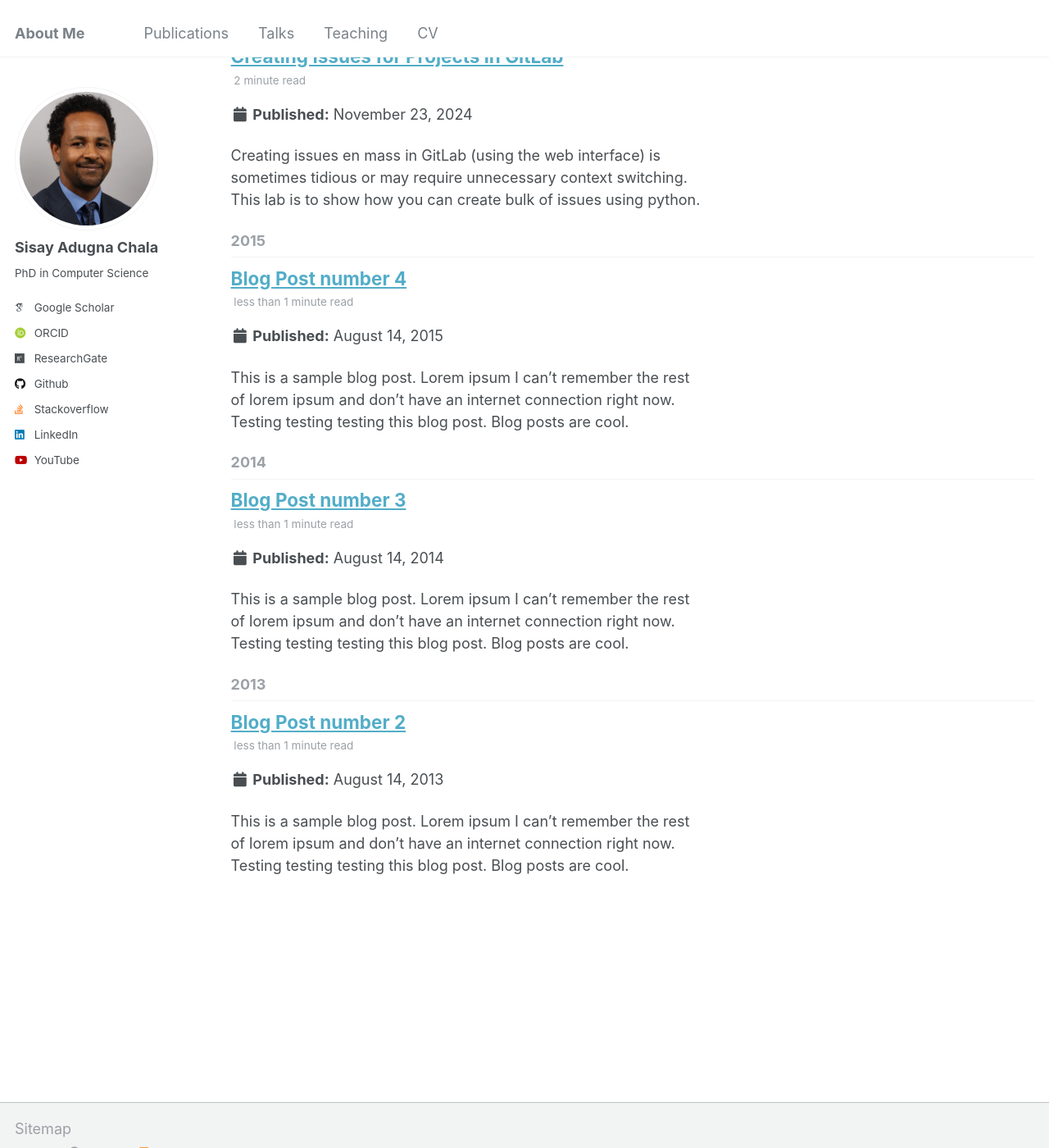
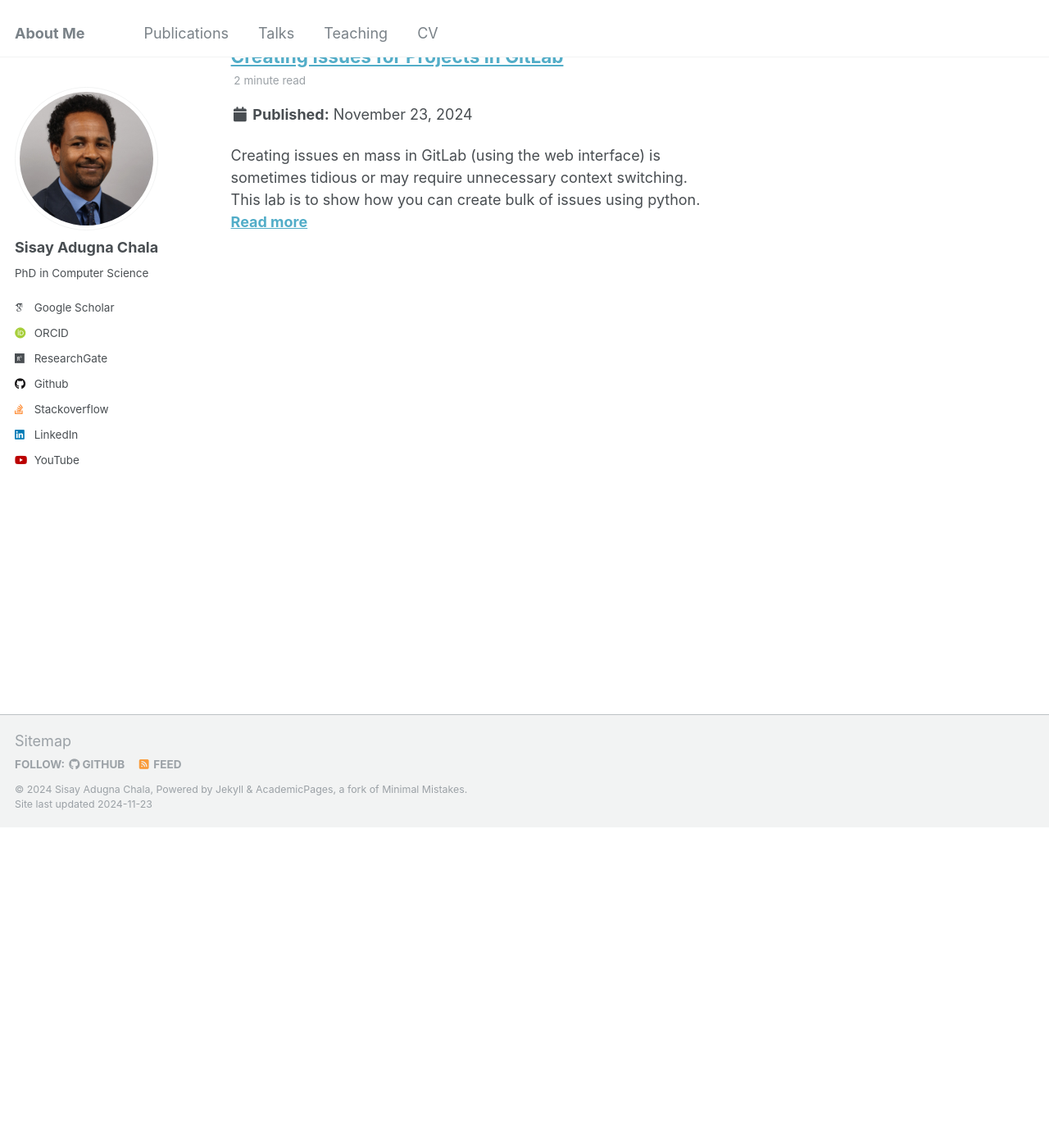
Before and after one commit to sisayie/sisayie.github.io, a Jekyll site: the page built from _pages/year-archive.html, in a window 1280 px wide and 1400 px high, scrolled down 391 px. Shown: the whole window at 82% size. Built offline with Jekyll 4.4.1, drawn with Linux system fonts in a browser that asks for light colours; some web fonts are replaced.

Commit message:
Readmore enabled

```diff
--- a/_config.yml
+++ b/_config.yml
@@ -87,7 +87,7 @@ teaser                   :  # filename of teaser fallback teaser image placed in
 breadcrumbs              : false # true, false (default)
 words_per_minute         : 160
 future                   : true
-read_more                : "disabled" # if enabled, adds "Read more" links to excerpts
+read_more                : "enabled" # if enabled, adds "Read more" links to excerpts
 talkmap_link             : false #change to true to add link to talkmap on talks page
 comments:
   provider               : # false (default), "disqus", "discourse", "facebook", "google-plus", "staticman", "custom"
--- a/_posts/2013-08-14-blog-post-2.md
+++ /dev/null
@@ -1,20 +0,0 @@
----
-title: 'Blog Post number 2'
-date: 2013-08-14
-permalink: /posts/2013/08/blog-post-2/
-tags:
-  - cool posts
-  - category1
-  - category2
----
-
-This is a sample blog post. Lorem ipsum I can't remember the rest of lorem ipsum and don't have an internet connection right now. Testing testing testing this blog post. Blog posts are cool.
-
-Headings are cool
-======
-
-You can have many headings
-======
-
-Aren't headings cool?
-------
--- a/_posts/2014-08-14-blog-post-3.md
+++ /dev/null
@@ -1,20 +0,0 @@
----
-title: 'Blog Post number 3'
-date: 2014-08-14
-permalink: /posts/2014/08/blog-post-3/
-tags:
-  - cool posts
-  - category1
-  - category2
----
-
-This is a sample blog post. Lorem ipsum I can't remember the rest of lorem ipsum and don't have an internet connection right now. Testing testing testing this blog post. Blog posts are cool.
-
-Headings are cool
-======
-
-You can have many headings
-======
-
-Aren't headings cool?
-------
```
Also changed, not shown: _posts/2015-08-14-blog-post-4.md (deleted, +0 -20 lines), _publications/2023-02-01-human-ai-interaction.md (+1 -1 lines).
